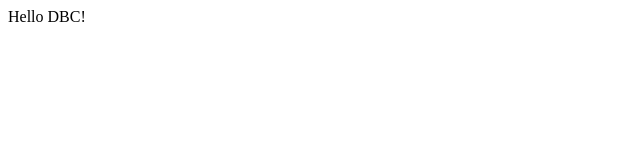
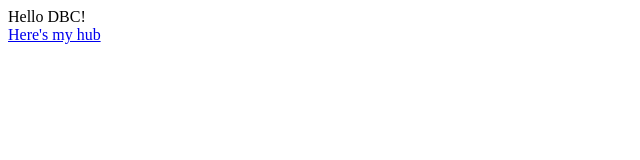
Before and after one commit to mcclungt/mcclungt.github.io, a plain HTML site: page index.html in a window 1280 px wide. Shown: the whole page, without its empty margins (0-640 px from the left). Drawn offline with Linux system fonts and the light colour scheme.

Commit message:
Update index.html

```diff
--- a/index.html
+++ b/index.html
@@ -1 +1,6 @@
-<html><body>Hello DBC!</body></html>
+<html>
+  <body>
+    Hello DBC!<br>
+    <a href="http://mcclungt.github.io/unit1_week1/index.html">Here's my hub</a>
+  </body>
+</html>
```
